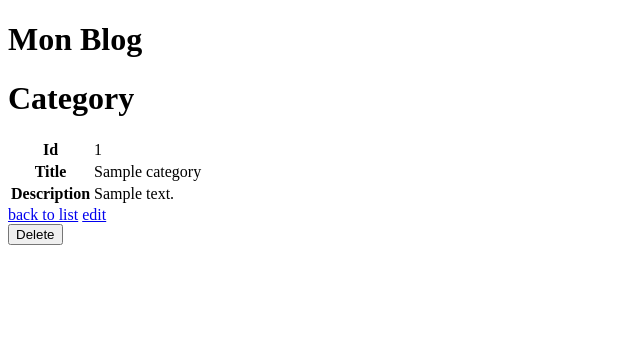
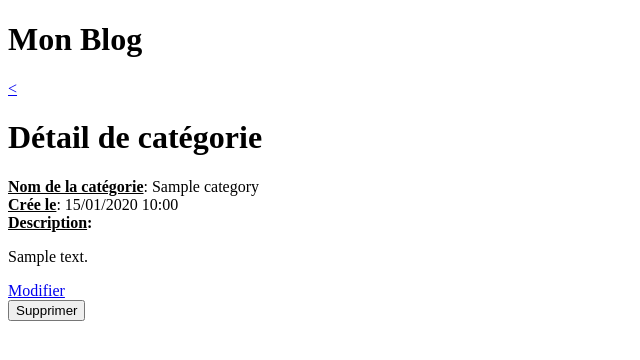
Before and after one commit to TECHLAB-ETECH-MAI-2025/BLOG-Andhi, a Symfony app: template templates/category/show.html.twig in a window 1280 px wide. Shown: the top 360 px of the page, without its empty margins (0-640 px from the left). Run offline with Twig, Linux system fonts and the light colour scheme; the template is opened without the code that fills it: most values are stand-ins (such as "Sample title", 1, 10 or a date in 2020); some libraries are stand-ins or nearby versions.

Commit message:
Edit: template category

```diff
--- a/src/Form/CategoryType.php
+++ b/src/Form/CategoryType.php
@@ -20,7 +20,7 @@
                     'class' => 'font-bold'
                 ],
                 'attr' => [
-                    'class' => 'block w-full border border-neutral-500 rounded-sm p-1 mb-2',
+                    'class' => 'block w-full border border-neutral-100 rounded-sm p-2 mb-2',
                     'placeholder' => 'Entrez un nom de catégorie',
                     'required' => true
                 ]
@@ -31,8 +31,8 @@
                     'class' => 'font-bold'
                 ],
                 'attr' => [
-                    'class' => 'block w-full border border-neutral-500 rounded-sm p-1',
-                    'rows' => 4,
+                    'class' => 'block w-full border border-neutral-100 rounded-sm p-2',
+                    'rows' => 3,
                     'placeholder' => 'Écrivez la description de cette catégorie ici...',
                     'required' => true
                 ]
--- a/templates/base.html.twig
+++ b/templates/base.html.twig
@@ -18,7 +18,7 @@
             <div class="p-4">
                 <h1 class="text-3xl text-center font-bold text-red-400">Mon Blog</h1>
             </div>
-            <div class="bg-white rounded-md shadow-md p-8 mx-4 lg:mx-48 md:mx-16 sm:mx-8">
+            <div class="bg-white rounded-md shadow-md p-8 mx-4 mb-4 lg:mx-48 md:mx-16 sm:mx-8">
                 {% block body %}{% endblock %}
             </div>
         </div>
--- a/templates/category/_delete_form.html.twig
+++ b/templates/category/_delete_form.html.twig
@@ -1,4 +1,4 @@
-<form method="post" action="{{ path('app_category_delete', {'id': category.id}) }}" onsubmit="return confirm('Are you sure you want to delete this item?');">
+<form method="post" action="{{ path('app_category_delete', {'id': category.id}) }}" class="block" onsubmit="return confirm('Are you sure you want to delete this item?');">
     <input type="hidden" name="_token" value="{{ csrf_token('delete' ~ category.id) }}">
-    <button class="btn">Delete</button>
+    <button class="block bg-red-400 border-1 text-neutral-50 rounded-md px-4 py-1 mt-2 transition-all delay-50 cursor-pointer hover:bg-neutral-50 hover:text-red-400">Supprimer</button>
 </form>
--- a/templates/category/_form.html.twig
+++ b/templates/category/_form.html.twig
@@ -1,4 +1,6 @@
 {{ form_start(form) }}
     {{ form_widget(form) }}
-    <button class="block bg-red-400 border-1 text-neutral-50 rounded-sm px-4 py-1 mt-2 transition-all delay-50 cursor-pointer hover:bg-neutral-50 hover:text-red-400">{{ button_label|default('Enregistrer') }}</button>
+    <button class="block bg-red-400 border-1 text-neutral-50 rounded-md px-4 py-1 mt-2 transition-all delay-50 cursor-pointer hover:bg-neutral-50 hover:text-red-400">
+        {{ button_label|default('Enregistrer') }}
+    </button>
 {{ form_end(form) }}
--- a/templates/category/new.html.twig
+++ b/templates/category/new.html.twig
@@ -3,11 +3,11 @@
 {% block title %}New Category{% endblock %}
 
 {% block body %}
-    <div class="flex items-center gap-4 mb-2">
-        <a href="{{ path('app_category_index') }}" class="w-8 h-8 min-w-8 flex items-center justify-center border-1 border-neutral-400 rounded-xl text-md pb-0.5">
+    <div class="flex items-center gap-4 mb-4">
+        <a href="{{ path('app_category_index') }}" class="w-8 h-8 min-w-8 flex items-center justify-center border-1 border-neutral-400 rounded-4xl text-lg pb-0.5">
             <span>{{ '<' }}</span>
         </a>
-        <h1 class="font-bold text-2xl">Création d'une catégorie</h1>
+        <h1 class="font-normal text-4xl">Création d'une catégorie</h1>
     </div>
 
     {{ include('category/_form.html.twig') }}
--- a/templates/category/show.html.twig
+++ b/templates/category/show.html.twig
@@ -3,28 +3,32 @@
 {% block title %}Category{% endblock %}
 
 {% block body %}
-    <h1>Category</h1>
+    <div class="flex items-center gap-4 mb-4">
+        <a href="{{ path('app_category_index') }}" class="w-8 h-8 min-w-8 flex items-center justify-center border-1 border-neutral-400 rounded-4xl text-lg pb-0.5">
+            <span>{{ '<' }}</span>
+        </a>
+        <h1 class="font-normal text-4xl">Détail de catégorie</h1>
+    </div>
 
-    <table class="table">
-        <tbody>
-            <tr>
-                <th>Id</th>
-                <td>{{ category.id }}</td>
-            </tr>
-            <tr>
-                <th>Title</th>
-                <td>{{ category.title }}</td>
-            </tr>
-            <tr>
-                <th>Description</th>
-                <td>{{ category.description }}</td>
-            </tr>
-        </tbody>
-    </table>
+    <div class="grid grid-cols-2">
+        <div class="my-2">
+            <strong><u>Nom de la catégorie</u></strong>: {{ category.title }}
+        </div>
+        <div class="my-2">
+            <strong><u>Crée le</u></strong>: {{ category.createdAt|date("d/m/Y H:i") }}
+        </div>
+        <div class="my-2">
+            <strong><u>Description</u>: </strong>
+            <p>
+                {{ category.description }}
+            </p>
+        </div>
+    </div>
 
-    <a href="{{ path('app_category_index') }}">back to list</a>
+    <div class="flex gap-2 mt-4">
+        <a href="{{ path('app_category_edit', {'id': category.id}) }}" class="bg-red-400 border-1 text-neutral-50 rounded-md px-4 py-1 mt-2 transition-all delay-50 cursor-pointer hover:bg-neutral-50 hover:text-red-400">Modifier</a>
+        {{ include('category/_delete_form.html.twig') }}
+    </div>
 
-    <a href="{{ path('app_category_edit', {'id': category.id}) }}">edit</a>
 
-    {{ include('category/_delete_form.html.twig') }}
 {% endblock %}
```
Also changed, not shown: templates/category/edit.html.twig (+10 -4 lines), templates/category/index.html.twig (+4 -4 lines).
